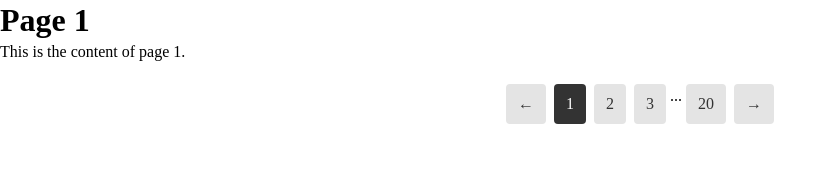
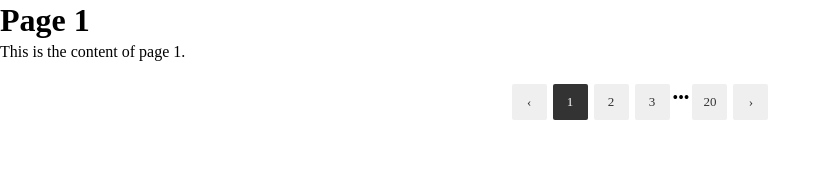
Before and after one commit to soloetsu/soloetsu_frontend, a React (Vite) app: page /paginationTest in a window 1280 px wide. Shown: the top 174 px of the page, without its empty margins (0-837 px from the left). Built offline with nearby package versions, Linux system fonts and the light colour scheme; a web font is replaced by a local one.

Commit message:
adjust Pagination

```diff
--- a/src/App.css
+++ b/src/App.css
@@ -15,13 +15,14 @@ img {
 }
 
 .pagination button {
-	padding: 8px 12px;
-	margin: 0 4px;
-	background-color: #e4e4e4;
+	justify-content: center;
+	width: 35px;
+	padding: 8px 9px;
+	margin: 0 3px;
 	border: none;
-	border-radius: 4px;
+	border-radius: 2px;
 	color: #333;
-	font-size: 16px;
+	font-size: 13px;
 	cursor: pointer;
 	transition: background-color 0.3s;
 }
@@ -34,3 +35,6 @@ img {
 	background-color: #333;
 	color: #fff;
 }
+.ellipsis {
+	margin-top: 2px;
+}
--- a/src/components/Pagination/index.jsx
+++ b/src/components/Pagination/index.jsx
@@ -1,4 +1,8 @@
 import React, { useState } from "react";
+
+// const DEFAULT_STYLE = {
+
+// }
 
 function pagination() {
 	const leftSlide = () => {
@@ -40,7 +44,7 @@ function pagination() {
 		if (currentPage > threshold + 2) {
 			buttons.push(
 				<span key="ellipsis1" className="ellipsis">
-					...
+					•••
 				</span>
 			);
 		}
@@ -60,7 +64,7 @@ function pagination() {
 		if (currentPage < totalPages - threshold - 1) {
 			buttons.push(
 				<span key="ellipsis2" className="ellipsis">
-					...
+					•••
 				</span>
 			);
 		}
@@ -95,7 +99,7 @@ function pagination() {
 						leftSlide();
 					}}
 				>
-					←
+					‹
 				</button>
 				{renderPageButtons()}
 				<button
@@ -103,7 +107,7 @@ function pagination() {
 						rightSlide();
 					}}
 				>
-					→
+					›
 				</button>
 			</div>
 		</div>
```
